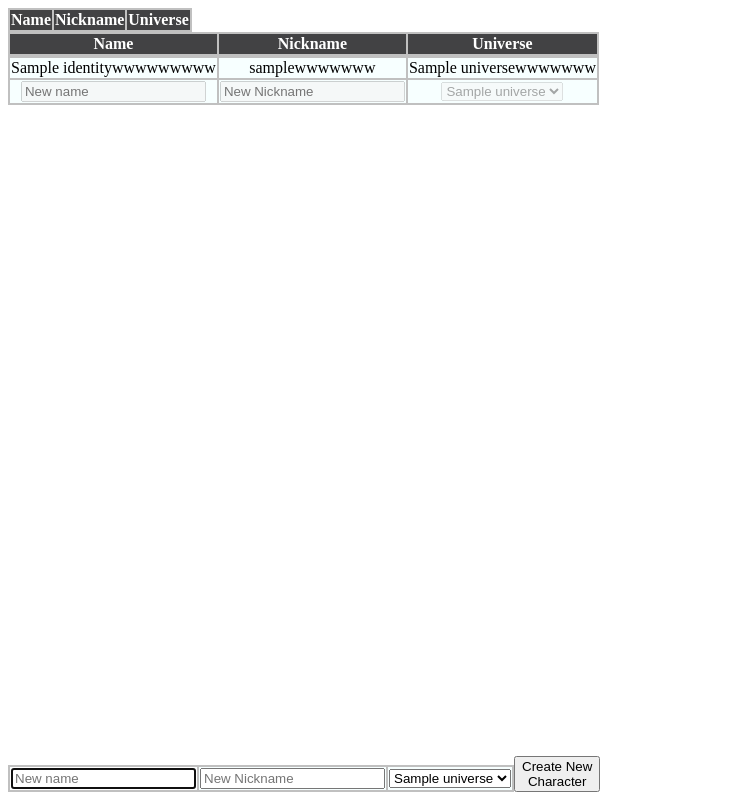
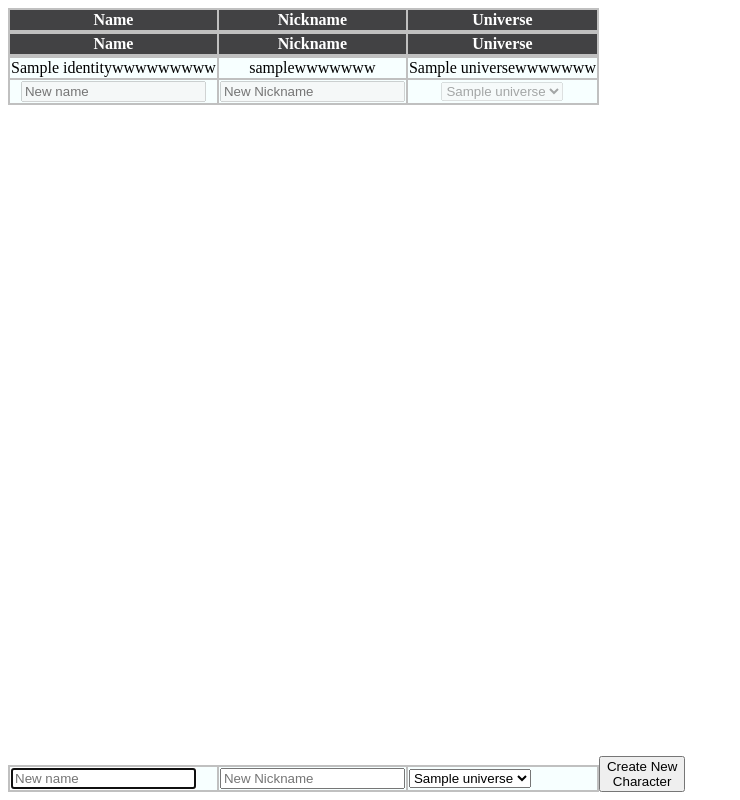
Before and after one commit to sunian/smash, a PHP site: page /character.php in a window 1280 px wide. Shown: the whole page, without its empty margins (0-740 px from the left). Run offline with PHP 8.4, Linux system fonts and the light colour scheme; tables that the repository leaves empty or names only in its code hold one stand-in row (values such as "Sample post"); lists and menus that the app fills with data are empty; some libraries are stand-ins or nearby versions.

Commit message:
create new char

```diff
--- a/character.php
+++ b/character.php
@@ -34,7 +34,6 @@ if (strlen($json_input) > 0) {
                 $.makeArray($("div#fixedHeader table tr th")));
             alignCellWidths($.makeArray($("table#tableChars tfoot tr td")),
                 $.makeArray($("div#fixedFooter table.content tr td")));
-            $("div#fixedFooter").css("bottom", $(document.body).css("margin") + "px");
             $("#newName").focus();
         });
 
--- a/libs/headers.php
+++ b/libs/headers.php
@@ -19,7 +19,7 @@
 <script type="text/javascript">
     function alignCellWidths(rowSource, rowTarget) {
         for (var i in rowTarget) {
-            $(rowTarget[i]).css("width", $(rowSource[i]).css("width") + "px");
+            $(rowTarget[i]).css("width", $(rowSource[i]).css("width"));
         }
     }
 
```
